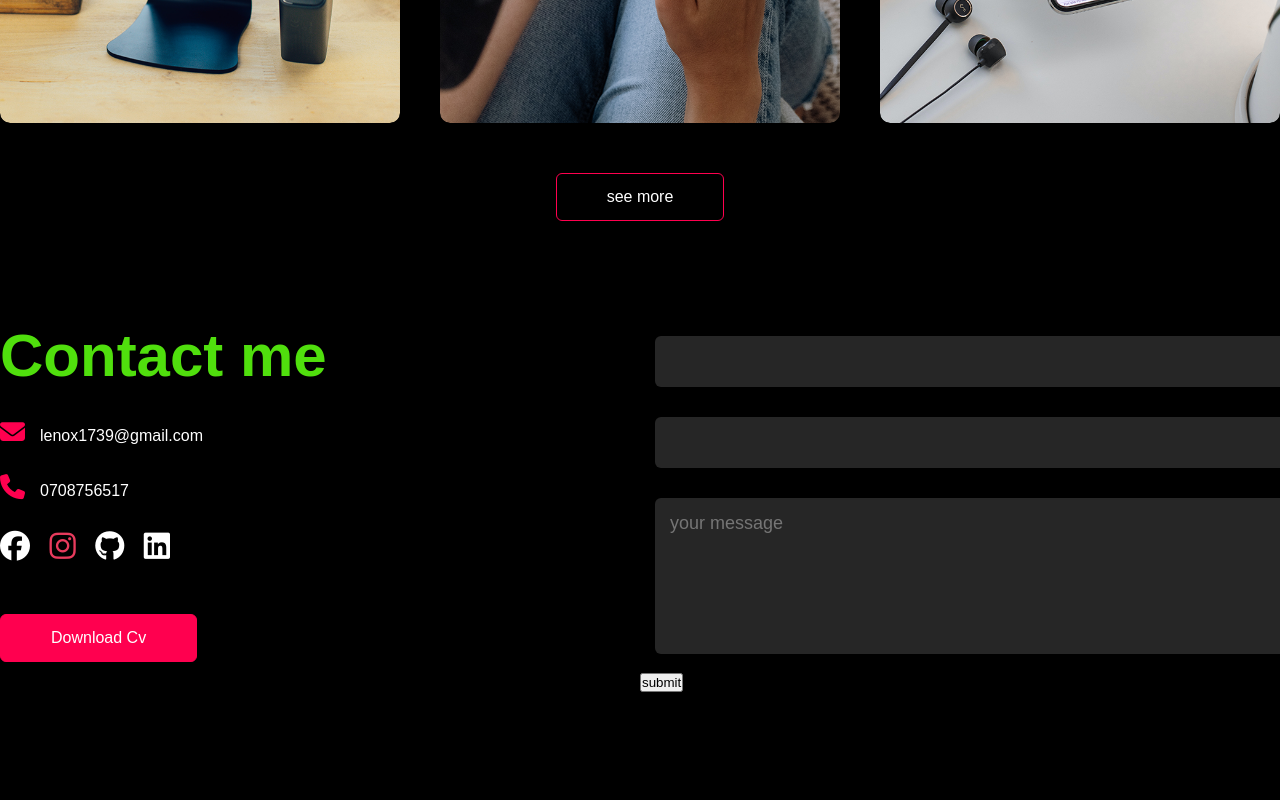
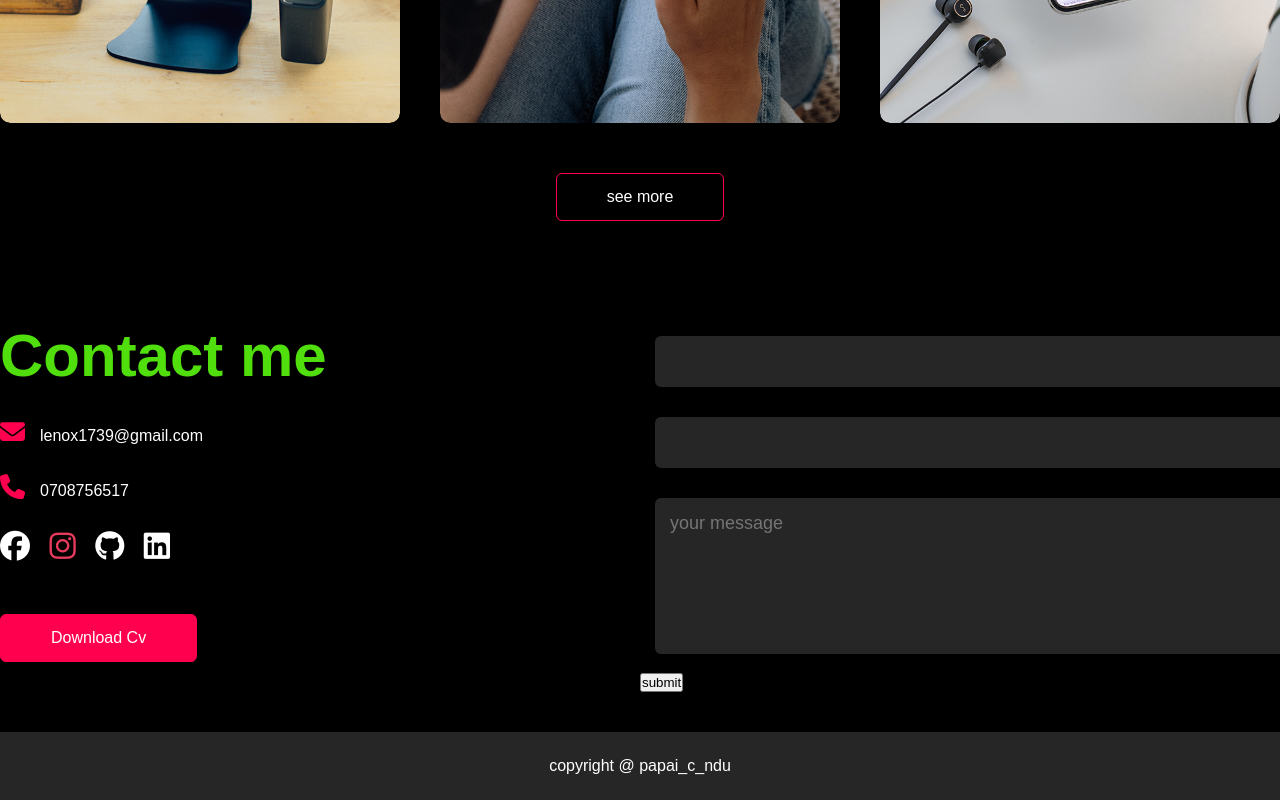
Before and after one commit to lenox-isindu/portfolio, a plain HTML site: page index.html in a window 1280 px wide. Shown: the part 2344-3144 px from the top of the page. Before the commit the page ends 3056 px from the top, so only its background shows below. Drawn offline with Linux system fonts and the light colour scheme.

Commit message:
copyright footer

```diff
--- a/index.html
+++ b/index.html
@@ -177,6 +177,9 @@
                 </div>
             </div>
         </div>
+        <div class="copyright">
+            <p>copyright @ papai_c_ndu</p>
+        </div>
     </div>
     <script>
 
--- a/style.css
+++ b/style.css
@@ -309,3 +309,18 @@ form input,form textarea{
     border-radius: 6px;
 
 }
+.form.btn2{
+    padding: 14px 60px;
+    font-size: 18px;
+    margin-top: 20px;
+    cursor: pointer;
+
+}
+.copyright{
+    width: 100%;
+    text-align: center;
+    padding: 25px 0;
+    background: #262626;
+    font-weight: 300;
+    margin-top: 20px;
+}
```
